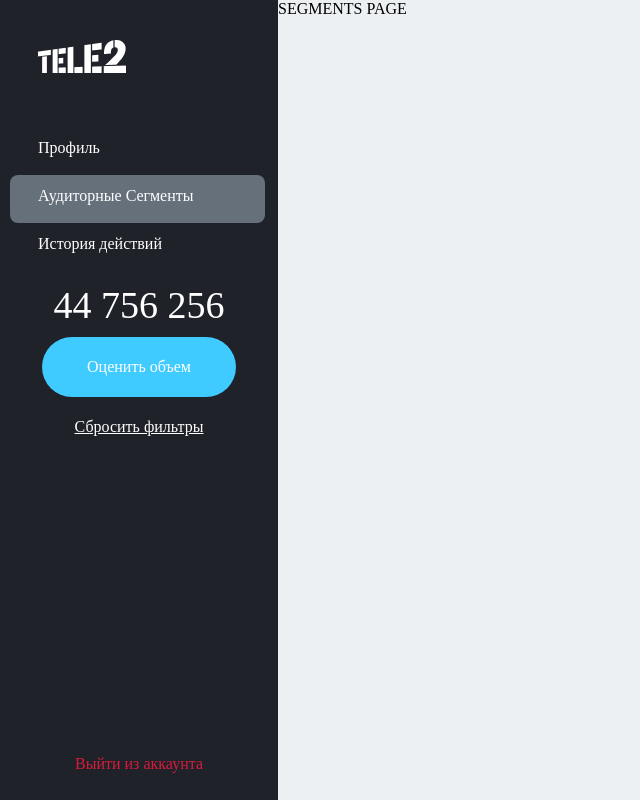
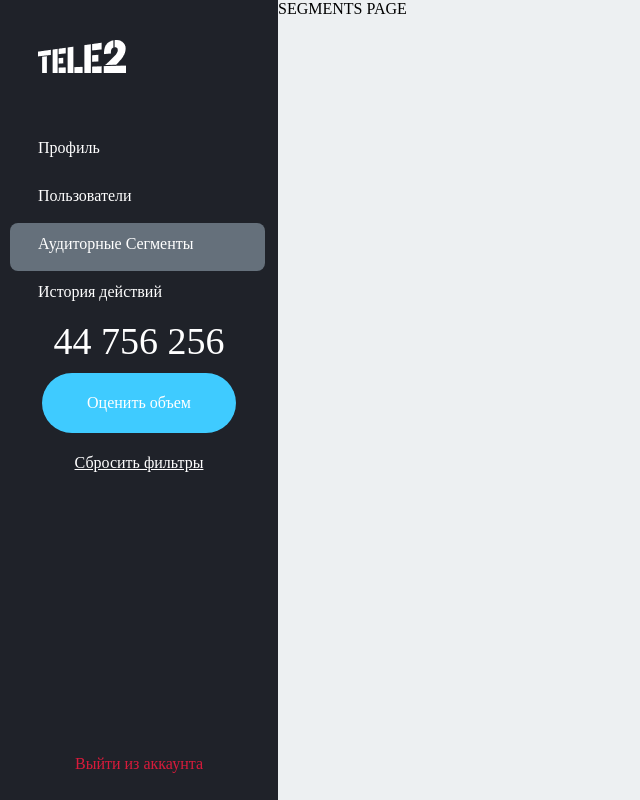
Before and after one commit to MonaMag/atd-project, a React (Create React App) app: page / in a window 1280 px wide. Shown: the whole page, without its empty margins (0-640 px from the left). Built offline with nearby package versions, Linux system fonts and the light colour scheme.

Commit message:
Upgrade Sidebar, add icons.

```diff
--- a/src/app/providers/router/ui/AppRouter.tsx
+++ b/src/app/providers/router/ui/AppRouter.tsx
@@ -4,11 +4,13 @@ import { routeConfig } from '../config/routeConfig';
 
 const AppRouter = () => {
     return (
-        <Routes>
-            {Object.values(routeConfig).map(({ path, element }) => (
-                <Route key={path} path={path} element={element} />
-            ))}
-        </Routes>
+        <div className="page">
+            <Routes>
+                {Object.values(routeConfig).map(({ path, element }) => (
+                    <Route key={path} path={path} element={element} />
+                ))}
+            </Routes>
+        </div>
     );
 };
 
--- a/src/app/styles/index.css
+++ b/src/app/styles/index.css
@@ -18,3 +18,9 @@
 .content-page {
     display: flex;
 }
+
+.page {
+    margin-left: 278px;
+    width: 100%;
+    height: 100%;
+ }
--- a/src/app/styles/variables/global.css
+++ b/src/app/styles/variables/global.css
@@ -27,12 +27,13 @@
     --font-xxl: var(--font-size-xxl) / var(--font-line-xxl) var(--font-family-main);
 
 /*Размеры*/
-    --height-xs: 40px;
-    --height-s: 60px;
+    --sidebar-widght: 278px;
+    --btn-height-xs: 40px;
+    --btn-height-s: 60px;
 /*Индекс*/
     --modal-z-index: 1000;
-    --overlay-z-index: 100;
+    --overlay-z-index: 10;
 
 /*Цвета*/
-
+    --overlay-color: rgba(0 0 0 / 60%);
 }
--- a/src/widgets/Sidebar/ui/Sidebar/Sidebar.module.css
+++ b/src/widgets/Sidebar/ui/Sidebar/Sidebar.module.css
@@ -1,11 +1,17 @@
 .Sidebar {
     height: 100vh;
-    width: 278px;
+    width: var(--sidebar-widght);
     background: var(--secondary-bg-color);
     display: flex;
     flex-direction: column;
     justify-content: space-between;
     padding: 40px 0 16px;
+    position: fixed;
+    top:0;
+    bottom:0;
+    left:0;
+    z-index: 1;
+    overflow-x: hidden;
 }
 
 .links {
--- a/src/widgets/Sidebar/ui/Sidebar/Sidebar.tsx
+++ b/src/widgets/Sidebar/ui/Sidebar/Sidebar.tsx
@@ -21,6 +21,9 @@ export const Sidebar = ({ className }: SidebarProps) => {
                 </div>
                 <AppLink to={'/profile'} className={cls.link}>
                     Профиль
+                </AppLink>
+                <AppLink to={'/users'} className={cls.link}>
+                    Пользователи
                 </AppLink>
                 <AppLink to={'/'} className={cls.link}>
                     Аудиторные Сегменты
```
Also changed, not shown: src/shared/assets/icons/magazine.svg, src/shared/assets/icons/settings_segment.svg.
